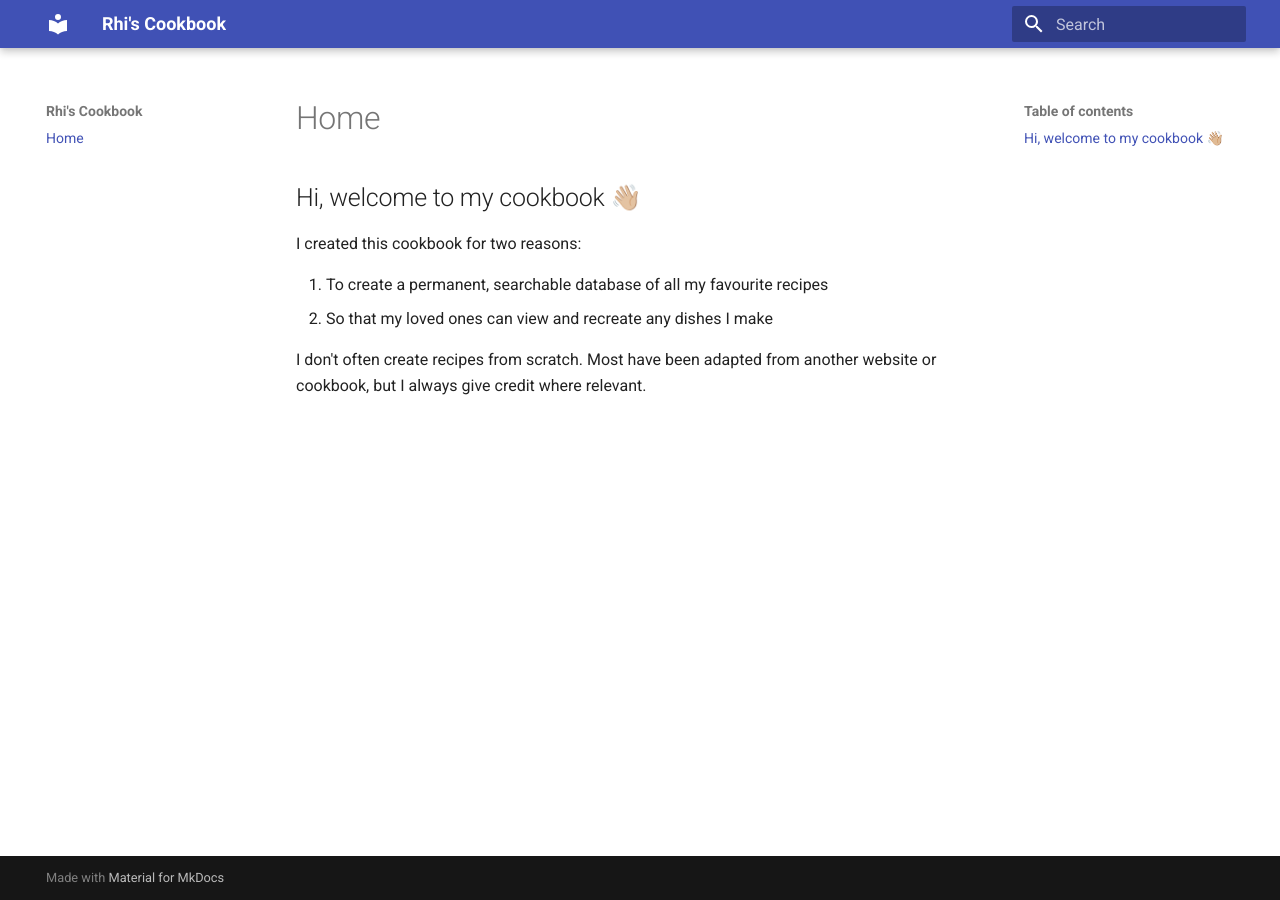
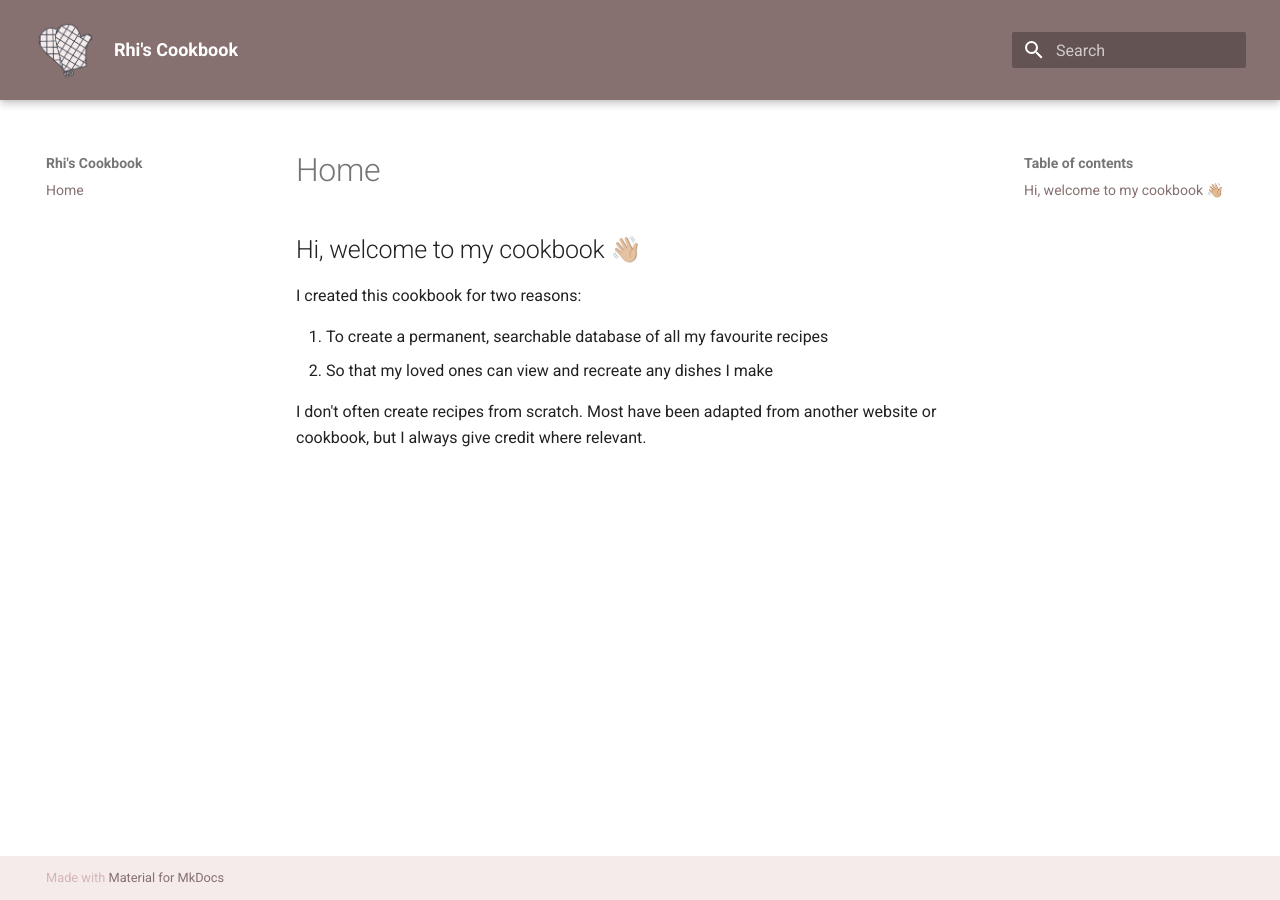
Before and after one commit to rjones151/cookbook, an MkDocs documentation site: the page built from docs/index.md, in a window 1280 px wide. Built offline with MkDocs 1.6.1 and Material for MkDocs 9.7.7, drawn with Linux system fonts in a browser that asks for light colours.

Commit message:
update theme

```diff
--- /dev/null
+++ b/docs/stylesheets/extra.css
@@ -0,0 +1,30 @@
+:root {
+    --md-primary-fg-color:        #867070;
+    --md-primary-fg-color--light: #ECB7B7;
+    --md-primary-fg-color--dark:  #90030C;
+  }
+
+
+:root > * {
+    --md-footer-fg-color:                #867070;
+    --md-footer-fg-color--light:         #867070;
+    --md-footer-fg-color--lighter:       #D5B4B4;
+    --md-footer-bg-color:                #D5B4B4;
+    --md-footer-bg-color--dark:          #F5EBEB;
+
+}
+
+header {
+    padding: 20px; /* Adjust the value as needed */
+  }
+
+
+.md-header__button.md-logo {
+    margin: 0;
+    padding: 0;
+}
+
+.md-header__button.md-logo img, .md-header__button.md-logo svg {
+    height: 3rem;
+    width: rem;
+}
--- a/mkdocs.yml
+++ b/mkdocs.yml
@@ -2,3 +2,10 @@ site_name: Rhi's Cookbook
 # site_url: https://mydomain.org/mysite
 theme:
   name: material
+  palette:
+    primary: custom
+  logo: assets/rhis_kitchen_icon.png
+  favicon: assets/favicon.png
+
+extra_css:
+  - stylesheets/extra.css
```
Also changed, not shown: docs/assets/favicon.png (added), docs/assets/rhis_kitchen_icon.png (added), 1 other file.
